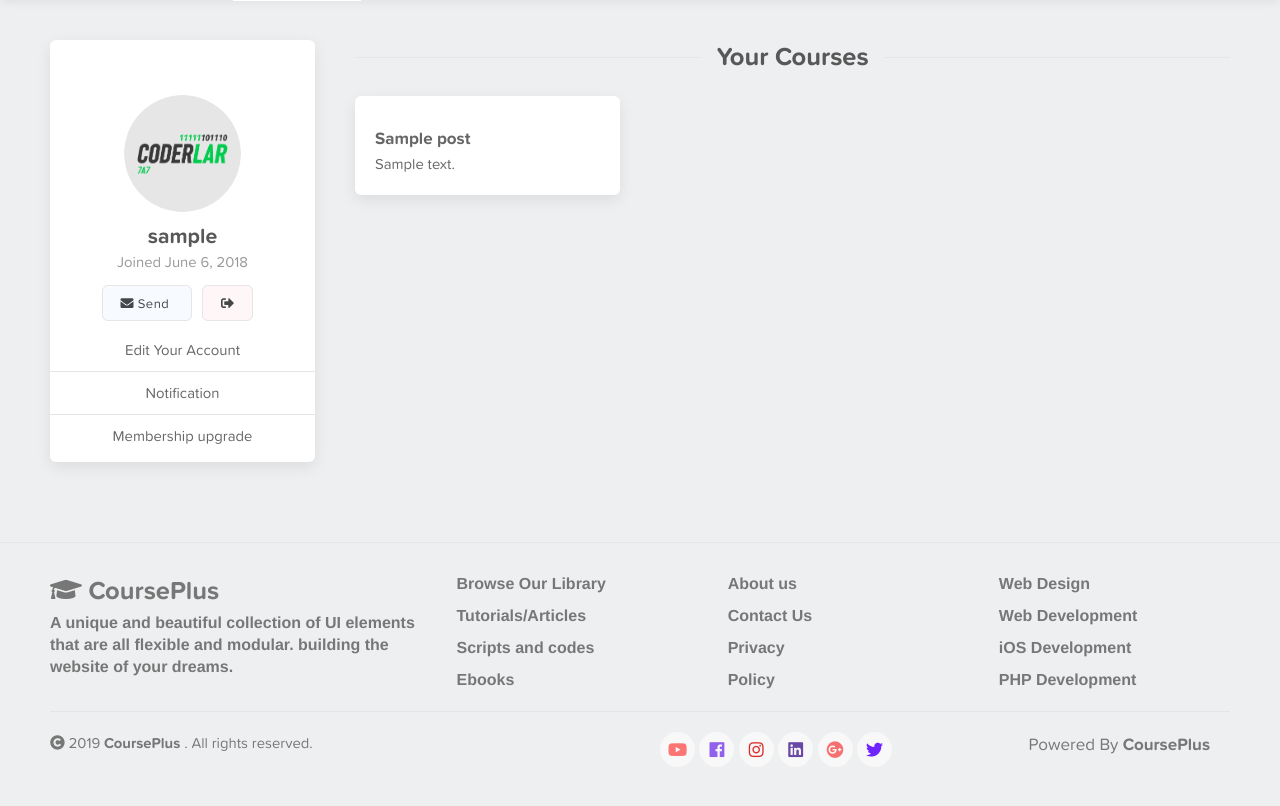
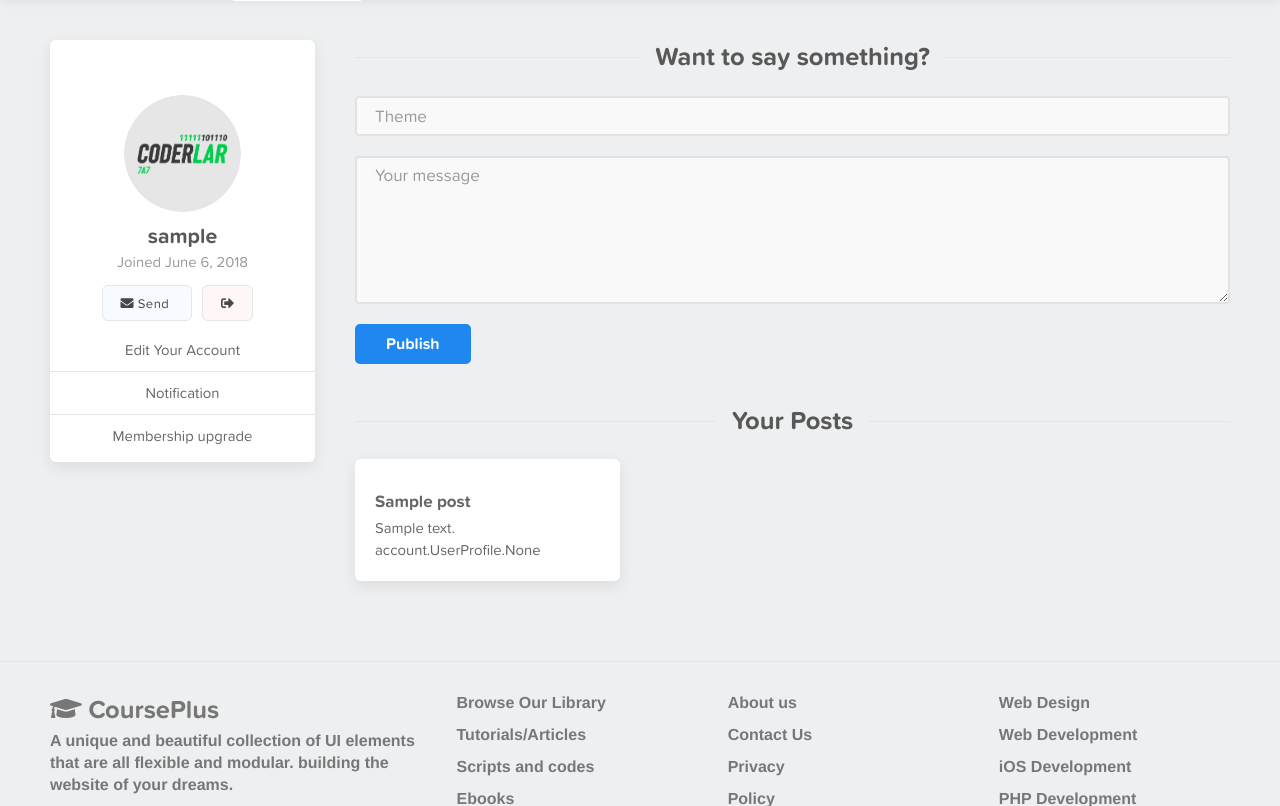
Before and after one commit to Ural-2001/QAStack, a Django app: page /profile/ in a window 1280 px wide. Shown: the part 150-956 px from the top of the page. Before the commit the page ends 908 px from the top, so only its background shows below. Run offline with Django 3.2, Linux system fonts and the light colour scheme; a user stored in the database is signed in; tables that the repository leaves empty hold one stand-in row (values such as "Sample post"); some web fonts are replaced.

Commit message:
Add post feature

```diff
--- a/account/templates/account/profile.html
+++ b/account/templates/account/profile.html
@@ -49,7 +49,20 @@
                 </div>
             </div>
             <div class="uk-width-3-4@m">
-                <h3 class="uk-heading-line uk-text-center"><span>Your Courses </span></h3>
+            <h3 class="uk-heading-line uk-text-center"><span>Want to say something?</span></h3>
+                <form action="/add_post/" method="post">
+                    {% csrf_token %}
+                    <fieldset class="uk-fieldset">
+                        <div class="uk-margin">
+                            <input class="uk-input" name="title" type="text" placeholder="Theme"/>
+                        </div>
+                        <div class="uk-margin">
+                            <textarea class="uk-textarea" name="text" rows="5" placeholder="Your message"></textarea>
+                        </div>
+                    </fieldset>
+                    <input class="uk-button uk-button-primary" type="submit" value="Publish">
+                </form>
+                <h3 class="uk-heading-line uk-text-center"><span>Your Posts </span></h3>
                 <div class="uk-child-width-1-2@s uk-child-width-1-3@m uk-child-width-1-2 uk-grid-small" uk-grid>
                     {% for post in posts %}
                         <div class="uk-first-column">
@@ -60,8 +73,10 @@
                                 {#                                <div class="uk-transition-slide-right-medium uk-position-bottom-right uk-padding-small">#}
                                 {#                                    <a class="uk-button uk-button-small uk-button-grey" href="#"> Resume </a>#}
                                 {#                                </div>#}
-                                <div class="uk-transition-slide-left-medium uk-position-bottom-left uk-padding-small">
-                                    <a class="uk-button uk-button-small uk-button-danger" href="{% url 'delete_post' post.id %}">
+                                <p class="uk-text-small uk-margin-remove">{{ post.users_likes }}</p>
+                                <div class="uk-transition-slide-right-medium uk-position-top-right uk-padding-small">
+                                    <a class="uk-button uk-button-small uk-button-danger"
+                                       href="{% url 'delete_post' post.id %}">
                                         Delete </a>
                                 </div>
                             </div>
--- a/account/urls.py
+++ b/account/urls.py
@@ -7,4 +7,5 @@
 urlpatterns = [
     path('profile/', profile, name='profile'),
     path('delete_post/<int:id>', DeletePost.as_view(), name='delete_post'),
+    path('add_post/', AddPost.as_view(), name='add_post'),
 ]
--- a/account/views.py
+++ b/account/views.py
@@ -3,8 +3,9 @@
 from django.shortcuts import render, redirect
 from django.contrib.auth.forms import UserCreationForm
 from django.contrib import messages
-from django.views.generic import TemplateView, DeleteView
+from django.views.generic import TemplateView, DeleteView, CreateView
 from blog.models import *
+from blog.forms import *
 
 from .forms import UserRegisterForm
 from .models import UserProfile
@@ -49,3 +50,13 @@
         if Post.objects.filter(author=user, id=post.id).exists():
             Post.objects.filter(author=user, id=post.id).delete()
         return HttpResponseRedirect(request.META.get('HTTP_REFERER'))
+
+
+class AddPost(CreateView):
+    def post(self, request, *args, **kwargs):
+        user = UserProfile.objects.get(user=request.user)
+        form = PostForm(request.POST)
+        if form.is_valid():
+            Post.objects.create(title=form.cleaned_data['title'], text=form.cleaned_data['text'], author=user)
+        print(form.is_valid())
+        return HttpResponseRedirect(request.META.get('HTTP_REFERER'))
```
Also changed, not shown: blog/forms.py (added, +8 -0 lines). Lines whose indentation alone changed are shown as unchanged.
